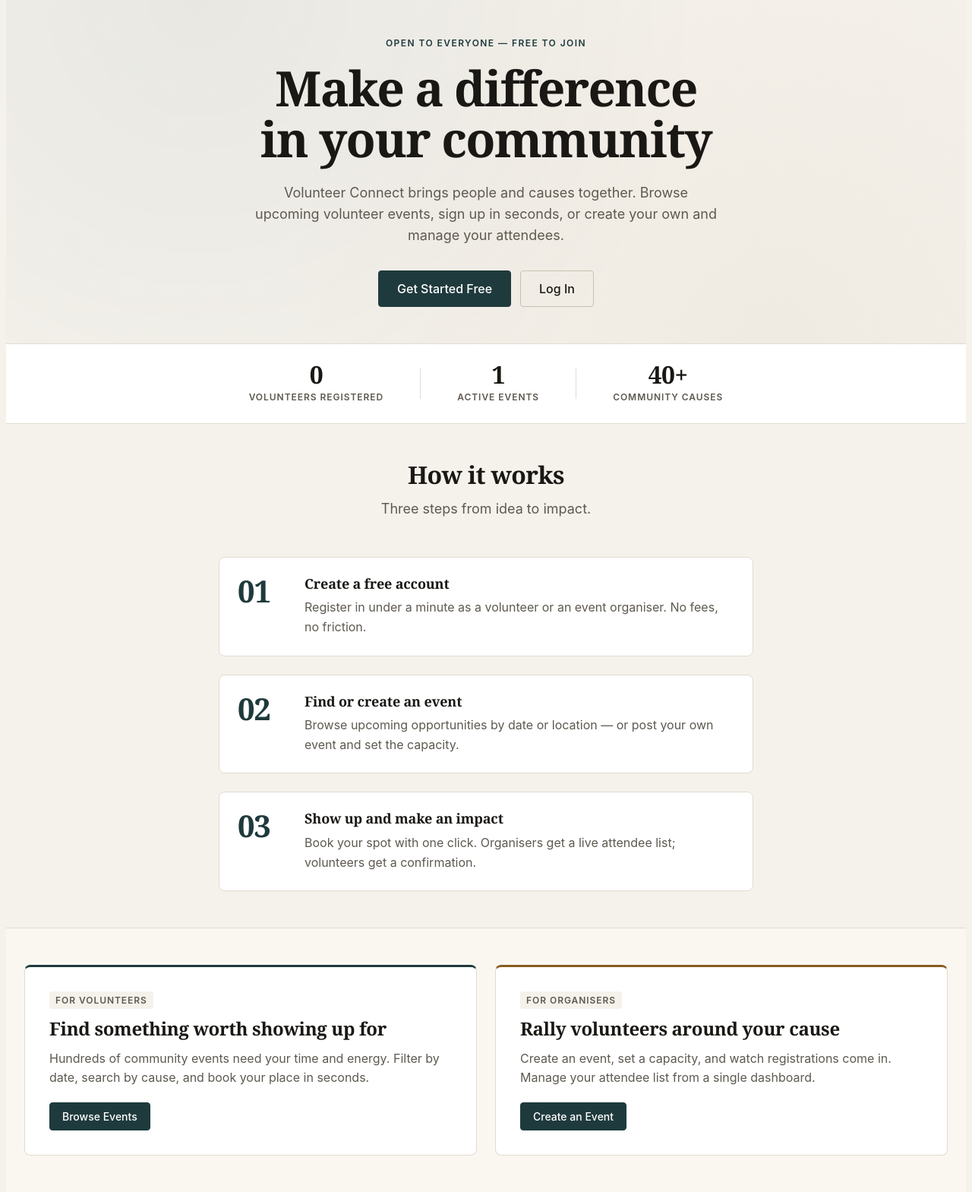
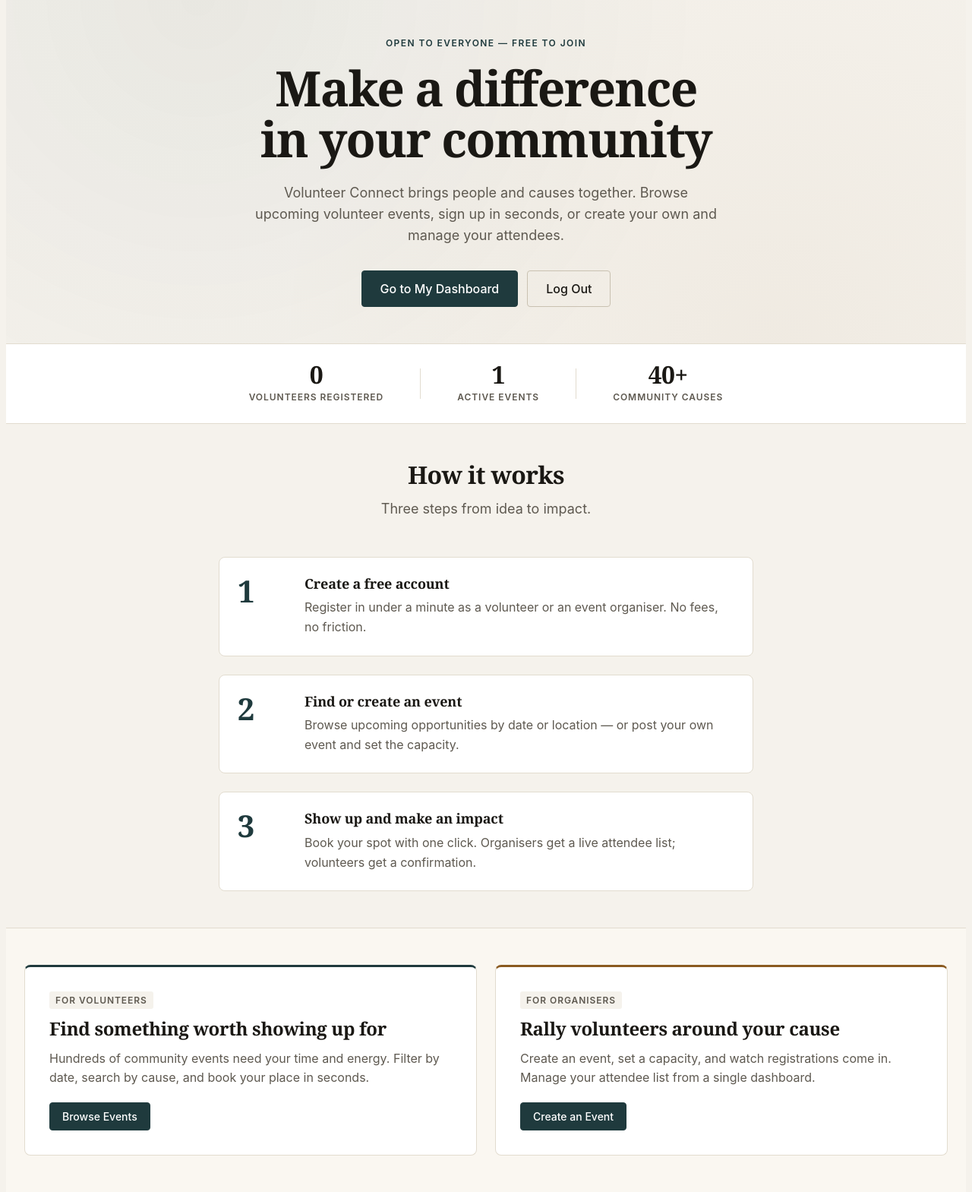
Before and after one commit to saulagus/volunteer_connect, a PHP site: page /index.php in a window 1280 px wide. Shown: the part 63-1632 px from the top of the page at 76% size. Run offline with PHP 8.4, Linux system fonts and the light colour scheme; the visitor is signed in with stand-in values (Sample User, id 1); tables that the repository leaves empty hold one stand-in row (values such as "Sample post"); a stand-in replaces the project's code that opens the database connection.

Commit message:
Address review: simple step numbers, conditional hero CTAs, attendee dashboard   nav link

```diff
--- a/app/includes/header.php
+++ b/app/includes/header.php
@@ -37,6 +37,7 @@ if (isset($pageTitle)) {
             <li><a href="/volunteer_connect/app/logout.php" onclick="return confirm('Log out of Volunteer Connect?');">Logout</a></li>
 
         <?php elseif (current_role() === 'attendee'): ?>
+            <li><a href="/volunteer_connect/app/attendee/dashboard.php">Dashboard</a></li>
             <li><a href="/volunteer_connect/app/attendee/events.php">Browse Events</a></li>
             <li><a href="/volunteer_connect/app/attendee/my_bookings.php">My Bookings</a></li>
             <li><a href="/volunteer_connect/app/logout.php" onclick="return confirm('Log out of Volunteer Connect?');">Logout</a></li>
--- a/app/index.php
+++ b/app/index.php
@@ -23,8 +23,25 @@ require_once 'includes/header.php';
                 or create your own and manage your attendees.
             </p>
             <div class="heroBtns">
-                <a href="/volunteer_connect/app/register.php" class="btn btnHeroP">Get Started Free</a>
-                <a href="/volunteer_connect/app/login.php"    class="btn btnHeroS">Log In</a>
+                <?php if (is_logged_in()): ?>
+                    <?php
+                        // pick the dashboard link for the user's role
+                        $role = current_role();
+                        if ($role === 'admin') {
+                            $dashLink = "/volunteer_connect/app/admin/dashboard.php";
+                        } elseif ($role === 'organiser') {
+                            $dashLink = "/volunteer_connect/app/organiser/dashboard.php";
+                        } else {
+                            $dashLink = "/volunteer_connect/app/attendee/dashboard.php";
+                        }
+                    ?>
+                    <a href="<?= $dashLink ?>" class="btn btnHeroP">Go to My Dashboard</a>
+                    <a href="/volunteer_connect/app/logout.php" class="btn btnHeroS"
+                       onclick="return confirm('Log out of Volunteer Connect?');">Log Out</a>
+                <?php else: ?>
+                    <a href="/volunteer_connect/app/register.php" class="btn btnHeroP">Get Started Free</a>
+                    <a href="/volunteer_connect/app/login.php"    class="btn btnHeroS">Log In</a>
+                <?php endif; ?>
             </div>
         </div>
     </section>
@@ -57,21 +74,21 @@ require_once 'includes/header.php';
 
             <ol class="stepsList">
                 <li class="stepItem">
-                    <span class="stepNum">01</span>
+                    <span class="stepNum">1</span>
                     <div class="stepBody">
                         <h3 class="stepTitle">Create a free account</h3>
                         <p class="stepDesc">Register in under a minute as a volunteer or an event organiser. No fees, no friction.</p>
                     </div>
                 </li>
                 <li class="stepItem">
-                    <span class="stepNum">02</span>
+                    <span class="stepNum">2</span>
                     <div class="stepBody">
                         <h3 class="stepTitle">Find or create an event</h3>
                         <p class="stepDesc">Browse upcoming opportunities by date or location — or post your own event and set the capacity.</p>
                     </div>
                 </li>
                 <li class="stepItem">
-                    <span class="stepNum">03</span>
+                    <span class="stepNum">3</span>
                     <div class="stepBody">
                         <h3 class="stepTitle">Show up and make an impact</h3>
                         <p class="stepDesc">Book your spot with one click. Organisers get a live attendee list; volunteers get a confirmation.</p>
```
